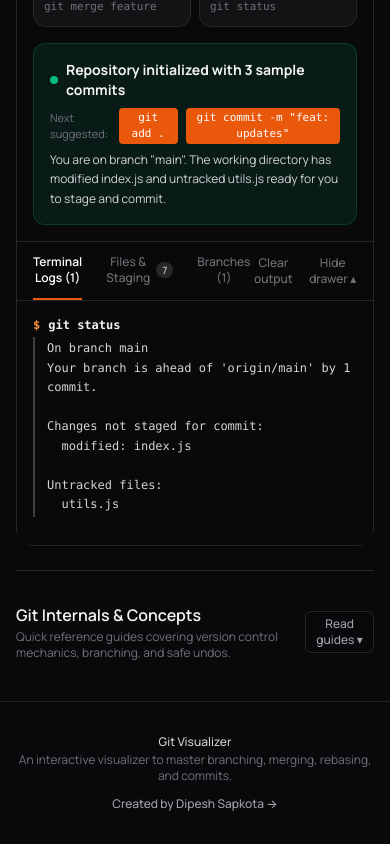
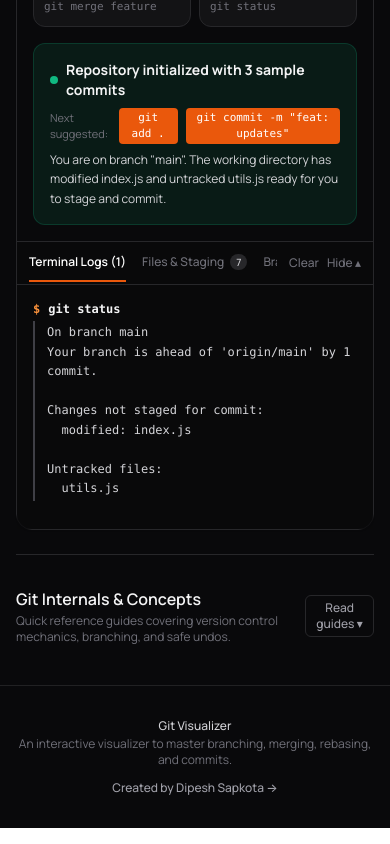
Before and after one commit to Dszae/git-visualizer, a React (Vite) app: page / in a window 390 px wide. Shown: the part 863-1707 px from the top of the page. Built offline with nearby package versions, Linux system fonts and the light colour scheme.

Commit message:
feat(ui): optimize drawer tabs for mobile viewports

```diff
--- a/src/components/workspace/CommandConsole.jsx
+++ b/src/components/workspace/CommandConsole.jsx
@@ -350,11 +350,11 @@ export default function CommandConsole({
         isDark ? 'border-zinc-800 bg-zinc-950/70' : 'border-zinc-200 bg-zinc-50/60'
       }`}>
         {/* Drawer Tabs Bar */}
-        <div className="px-4 sm:px-6 border-b border-zinc-200 dark:border-zinc-800 flex items-center justify-between overflow-x-auto text-xs font-medium">
-          <div className="flex items-center gap-6">
+        <div className="px-3 sm:px-6 border-b border-zinc-200 dark:border-zinc-800 flex items-center justify-between gap-3 text-xs font-medium">
+          <div className="flex items-center gap-4 sm:gap-6 overflow-x-auto no-scrollbar whitespace-nowrap scroll-smooth flex-1 py-0.5">
             <button
               onClick={() => { setActiveDetailTab('output'); setDetailsOpen(true); }}
-              className={`py-3 border-b-2 transition-colors ${
+              className={`py-2.5 sm:py-3 border-b-2 transition-colors shrink-0 ${
                 detailsOpen && activeDetailTab === 'output'
                   ? 'border-orange-600 text-zinc-900 dark:text-white font-semibold'
                   : 'border-transparent text-zinc-500 hover:text-zinc-900 dark:hover:text-zinc-200'
@@ -365,7 +365,7 @@ export default function CommandConsole({
 
             <button
               onClick={() => { setActiveDetailTab('files'); setDetailsOpen(true); }}
-              className={`py-3 border-b-2 transition-colors flex items-center gap-1.5 ${
+              className={`py-2.5 sm:py-3 border-b-2 transition-colors flex items-center gap-1.5 shrink-0 ${
                 detailsOpen && activeDetailTab === 'files'
                   ? 'border-orange-600 text-zinc-900 dark:text-white font-semibold'
                   : 'border-transparent text-zinc-500 hover:text-zinc-900 dark:hover:text-zinc-200'
@@ -384,7 +384,7 @@ export default function CommandConsole({
 
             <button
               onClick={() => { setActiveDetailTab('branches'); setDetailsOpen(true); }}
-              className={`py-3 border-b-2 transition-colors ${
+              className={`py-2.5 sm:py-3 border-b-2 transition-colors shrink-0 ${
                 detailsOpen && activeDetailTab === 'branches'
                   ? 'border-orange-600 text-zinc-900 dark:text-white font-semibold'
                   : 'border-transparent text-zinc-500 hover:text-zinc-900 dark:hover:text-zinc-200'
@@ -396,7 +396,7 @@ export default function CommandConsole({
             {historySteps.length > 1 && (
               <button
                 onClick={() => { setActiveDetailTab('timeline'); setDetailsOpen(true); }}
-                className={`py-3 border-b-2 transition-colors ${
+                className={`py-2.5 sm:py-3 border-b-2 transition-colors shrink-0 ${
                   detailsOpen && activeDetailTab === 'timeline'
                     ? 'border-orange-600 text-zinc-900 dark:text-white font-semibold'
                     : 'border-transparent text-zinc-500 hover:text-zinc-900 dark:hover:text-zinc-200'
@@ -407,20 +407,20 @@ export default function CommandConsole({
             )}
           </div>
 
-          <div className="flex items-center gap-3">
+          <div className="flex items-center gap-2 sm:gap-3 shrink-0">
             {activeDetailTab === 'output' && onClearLogs && terminalLogs.length > 0 && (
               <button
                 onClick={onClearLogs}
                 className="text-zinc-500 hover:text-zinc-800 dark:hover:text-zinc-200 text-xs py-1 transition-colors"
               >
-                Clear output
+                Clear
               </button>
             )}
             <button
               onClick={() => setDetailsOpen(!detailsOpen)}
-              className="text-xs text-zinc-500 hover:text-zinc-900 dark:hover:text-zinc-100 font-medium py-1 transition-colors"
+              className="text-xs text-zinc-500 hover:text-zinc-900 dark:hover:text-zinc-100 font-medium py-1 transition-colors whitespace-nowrap"
             >
-              {detailsOpen ? 'Hide drawer ▴' : 'Show drawer ▾'}
+              {detailsOpen ? 'Hide ▴' : 'Show ▾'}
             </button>
           </div>
         </div>
```
